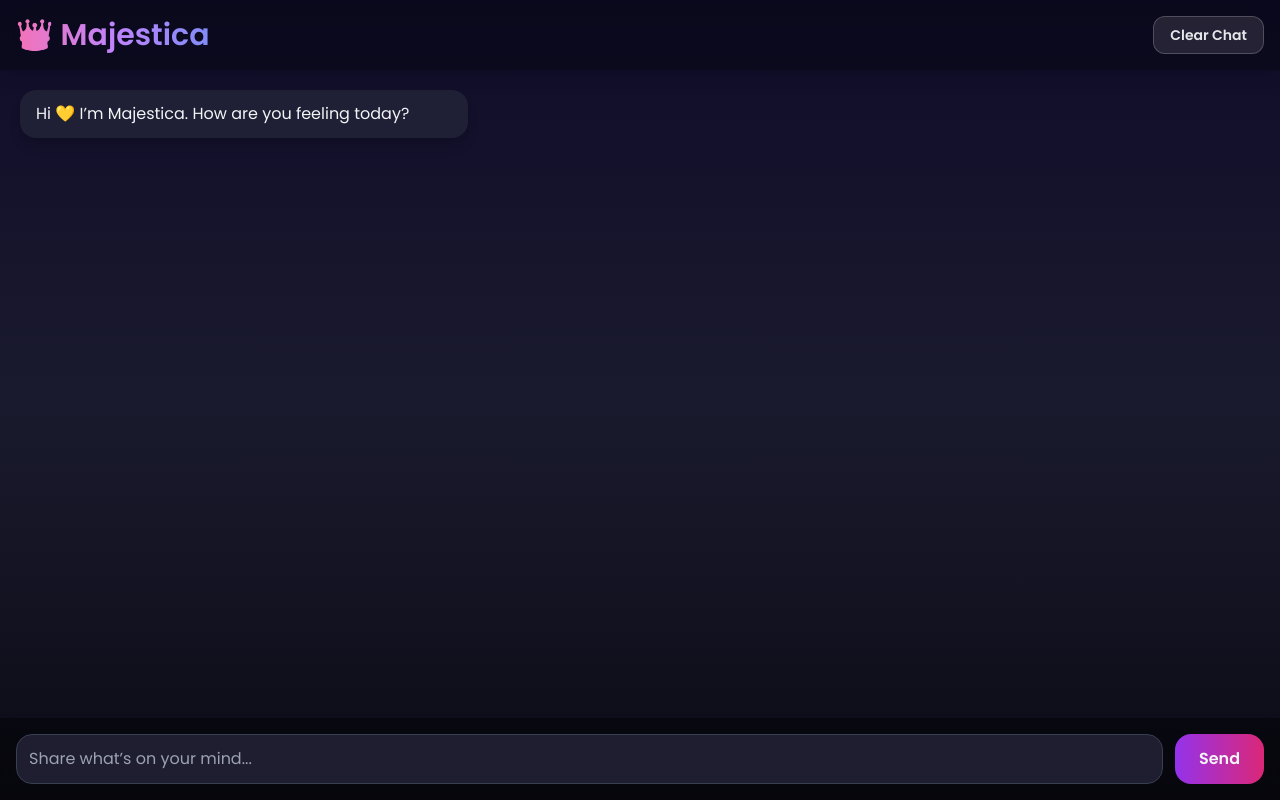
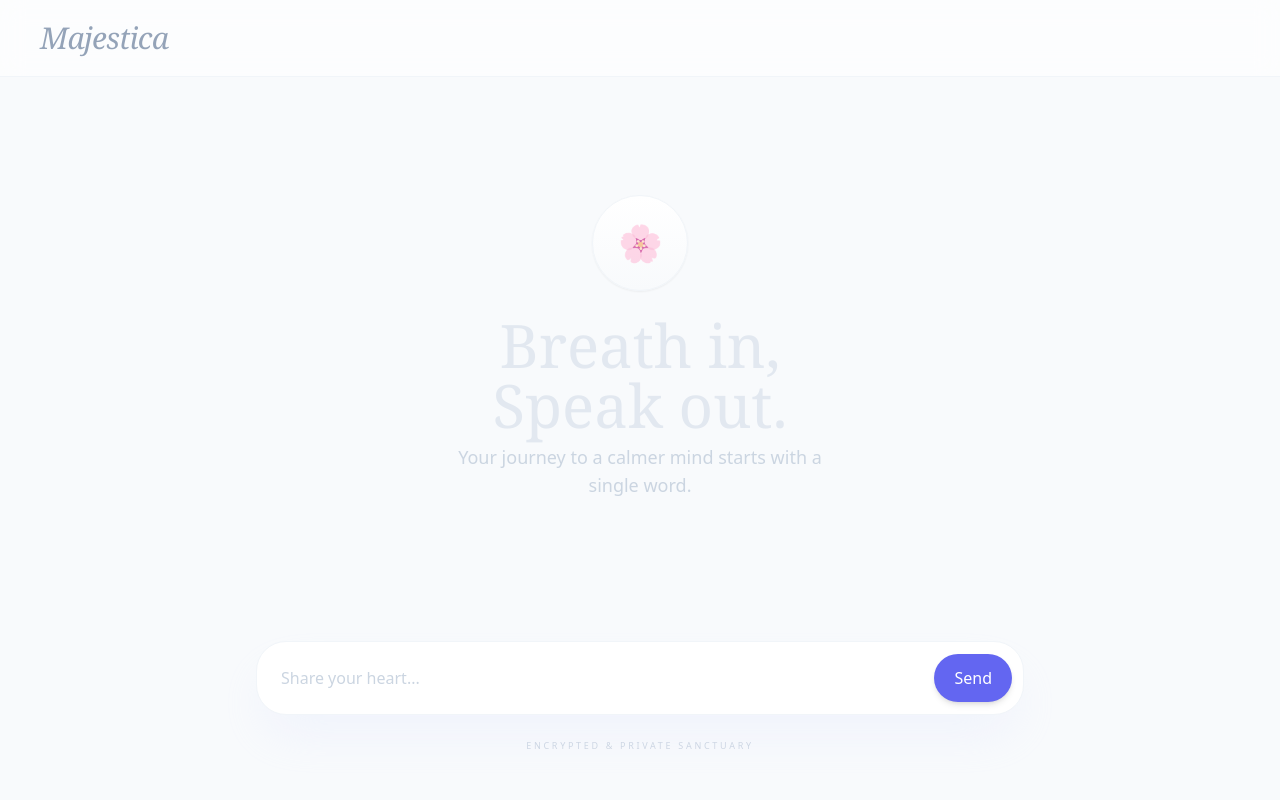
Before and after one commit to Baskar2028/Majestica-frontend, a React (Vite) app: page / in a window 1280 px wide. Built offline with nearby package versions, Linux system fonts and the light colour scheme.

Commit message:
Enhance chat functionality and UI elements
Refactor chat message handling and improve UI interactions.

```diff
--- a/src/App.jsx
+++ b/src/App.jsx
@@ -1,30 +1,25 @@
 import { useState, useRef, useEffect } from "react";
 
 export default function App() {
-
   // 🧠 Load saved chat
   const [messages, setMessages] = useState(() => {
     const saved = localStorage.getItem("majestica_chat");
-    return saved
-      ? JSON.parse(saved)
-      : [
-          {
-            role: "assistant",
-            content: "Hi 💛 I’m Majestica. How are you feeling today?",
-          },
-        ];
+    return saved ? JSON.parse(saved) : [];
   });
 
   const [input, setInput] = useState("");
   const [loading, setLoading] = useState(false);
   const chatRef = useRef(null);
 
-  // 🔥 Auto-scroll
+  // 🔥 Auto-scroll with smooth behavior
   useEffect(() => {
-    chatRef.current?.scrollTo(0, chatRef.current.scrollHeight);
-  }, [messages]);
+    chatRef.current?.scrollTo({
+      top: chatRef.current.scrollHeight,
+      behavior: "smooth",
+    });
+  }, [messages, loading]);
 
-  // 💾 Save chat
+  // 💾 Save chat to local storage
   useEffect(() => {
     localStorage.setItem("majestica_chat", JSON.stringify(messages));
   }, [messages]);
@@ -37,7 +32,7 @@ const sendMessage = async () => {
 
     setMessages(updated);
     setInput("");
-  setLoading(true); // ⭐ start typing indicator
+    setLoading(true);
 
     try {
       const res = await fetch("https://majestica-1.onrender.com/chat", {
@@ -49,97 +44,159 @@ const sendMessage = async () => {
       });
 
       const botMsg = await res.json();
-
       setMessages([...updated, botMsg]);
     } catch (err) {
-    console.error(err);
+      console.error("Connection Error:", err);
     } finally {
-    setLoading(false); // ⭐ stop typing indicator
+      setLoading(false);
     }
   };
 
-  // 🧹 Clear chat
-  const clearChat = () => {
-    const starter = [
-      {
-        role: "assistant",
-        content: "Hi 💛 I’m Majestica. How are you feeling today?",
-      },
-    ];
 
-    setMessages(starter);
+  // 1. Create a sub-component for the "Typing" effect
+const Typewriter = ({ text, speed = 30 }) => {
+  const [displayedText, setDisplayedText] = useState("");
+
+  useEffect(() => {
+    let i = 0;
+    const timer = setInterval(() => {
+      setDisplayedText((prev) => prev + text.charAt(i));
+      i++;
+      if (i >= text.length) clearInterval(timer);
+    }, speed);
+    return () => clearInterval(timer);
+  }, [text]);
+
+  return <span>{displayedText}</span>;
+};
+
+// 2. In your message mapping, use the Typewriter only for the LAST assistant message:
+{messages.map((msg, i) => (
+  <div key={i} className={`flex ${msg.role === "user" ? "justify-end" : "justify-start"}`}>
+    <div className={`max-w-[85%] px-6 py-4 rounded-[28px] ${msg.role === "user" ? "bg-indigo-500 text-white" : "bg-white text-slate-600"}`}>
+      {/* If it's the most recent bot message and not a user message, animate it */}
+      {msg.role === "assistant" && i === messages.length - 1 && !loading ? (
+        <Typewriter text={msg.content} />
+      ) : (
+        msg.content
+      )}
+    </div>
+  </div>
+))}
+
+
+
+  // 🧹 Restore Session (Returns the app to the starting Welcome UI)
+  const restoreSession = () => {
+    setMessages([]);
     localStorage.removeItem("majestica_chat");
   };
 
   return (
-    <div className="h-screen flex flex-col bg-gradient-to-b from-[#0f0c29] via-[#1a1a2e] to-[#0b0b15] text-gray-100">
+    <div className="h-screen flex flex-col bg-[#F8FAFC] text-slate-600 font-sans selection:bg-indigo-100">
 
-      {/* 👑 HEADER */}
-      <div className="p-4 flex justify-between items-center bg-black/30 backdrop-blur shadow-lg">
-
-        {/* Gradient Title */}
-        <h1 className="text-3xl font-bold bg-gradient-to-r from-pink-400 via-purple-400 to-indigo-400 bg-clip-text text-transparent">
-          👑 Majestica
+      {/* 👑 MINIMALIST HEADER */}
+      <header className="p-5 md:px-10 flex justify-between items-center bg-white/60 backdrop-blur-md sticky top-0 z-20 border-b border-slate-100">
+        <h1 className="text-2xl md:text-3xl font-serif italic text-slate-400 tracking-tight">
+          Majestica
         </h1>
 
-        {/* 🤍 Soft White Clear Button */}
+        {/* Restore button only shows when a chat is active (reverse logic) */}
+        {messages.length > 0 && (
           <button
-          onClick={clearChat}
-          className="px-4 py-2 rounded-xl bg-white/10 hover:bg-white/20 text-gray-200 hover:text-white transition text-sm font-semibold border border-white/20"
+            onClick={restoreSession}
+            className="text-[10px] md:text-xs uppercase tracking-[0.2em] font-bold text-slate-400 hover:text-indigo-500 transition-colors duration-300"
           >
-          Clear Chat
+            Restore Session
           </button>
+        )}
+      </header>
 
+      {/* 💬 MAIN DISPLAY AREA */}
+      <main
+        ref={chatRef}
+        className="flex-1 overflow-y-auto relative px-4 md:px-0"
+      >
+        <div className="max-w-3xl mx-auto h-full flex flex-col">
+
+          {/* ✨ STARTING UI (Visible initially and after Restore Session) */}
+          {messages.length === 0 ? (
+            <div className="flex-1 flex flex-col items-center justify-center text-center space-y-6 animate-in fade-in zoom-in duration-1000">
+              <div className="w-24 h-24 bg-gradient-to-b from-white to-slate-50 rounded-full flex items-center justify-center shadow-sm border border-slate-100">
+                <span className="text-4xl opacity-70 animate-pulse">🌸</span>
               </div>
-
-      {/* 💬 CHAT AREA */}
-     <div
-  ref={chatRef}
-  className="flex-1 overflow-y-auto p-5 space-y-4"
->
-
-  {/* 💬 Existing Messages */}
+              <div className="space-y-2">
+                <h2 className="text-4xl md:text-6xl font-serif text-slate-200 leading-tight">
+                  Breath in, <br /> Speak out.
+                </h2>
+                <p className="text-slate-300 font-light text-lg max-w-sm mx-auto">
+                  Your journey to a calmer mind starts with a single word.
+                </p>
+              </div>
+            </div>
+          ) : (
+            /* ACTIVE CONVERSATION AREA */
+            <div className="py-8 space-y-8">
               {messages.map((msg, i) => (
                 <div
                   key={i}
-      className={`max-w-md px-4 py-3 rounded-2xl shadow-lg ${
+                  className={`flex ${
+                    msg.role === "user" ? "justify-end" : "justify-start"
+                  } animate-in slide-in-from-bottom-2 duration-500`}
+                >
+                  <div
+                    className={`max-w-[85%] md:max-w-[75%] px-6 py-4 rounded-[28px] text-sm md:text-base leading-relaxed shadow-sm transition-all ${
                       msg.role === "user"
-          ? "ml-auto bg-gradient-to-r from-purple-600 to-pink-600"
-          : "bg-[#1f1f35]"
+                        ? "bg-indigo-500 text-white rounded-tr-none shadow-indigo-100"
+                        : "bg-white border border-slate-100 text-slate-600 rounded-tl-none"
                     }`}
                   >
                     {msg.content}
                   </div>
+                </div>
               ))}
 
-  {/* ✨ ADD THIS BELOW (Typing Indicator) */}
+              {/* TYPING INDICATOR */}
               {loading && (
-    <div className="bg-[#1f1f35] px-4 py-3 rounded-2xl w-fit animate-pulse">
-        Typing
+                <div className="flex justify-start animate-pulse">
+                  <div className="bg-white border border-slate-100 px-6 py-4 rounded-[28px] rounded-tl-none flex items-center gap-2">
+                    <span className="text-xs text-slate-300 font-medium tracking-widest uppercase">
+                      Majestica is reflecting
+                    </span>
+                    <span className="flex gap-1">
+                      <span className="w-1 h-1 bg-slate-300 rounded-full animate-bounce"></span>
+                      <span className="w-1 h-1 bg-slate-300 rounded-full animate-bounce [animation-delay:0.2s]"></span>
+                      <span className="w-1 h-1 bg-slate-300 rounded-full animate-bounce [animation-delay:0.4s]"></span>
+                    </span>
+                  </div>
                 </div>
               )}
+            </div>
+          )}
+        </div>
+      </main>
 
-</div>
-
-      {/* ✏️ INPUT AREA */}
-      <div className="p-4 bg-black/40 backdrop-blur flex gap-3">
-
+      {/* ✏️ INPUT FOOTER */}
+      <footer className="p-6 md:pb-12 bg-gradient-to-t from-[#F8FAFC] via-[#F8FAFC] to-transparent">
+        <div className="max-w-3xl mx-auto relative">
           <input
-          className="flex-1 p-3 rounded-2xl bg-[#1e1e30] border border-gray-700 outline-none focus:ring-2 focus:ring-purple-500"
+            className="w-full p-5 md:p-6 pr-20 md:pr-24 rounded-[30px] bg-white shadow-2xl shadow-indigo-100/40 border border-slate-100 outline-none focus:ring-4 focus:ring-indigo-50 transition-all text-slate-700 placeholder:text-slate-300 text-sm md:text-base"
             value={input}
             onChange={(e) => setInput(e.target.value)}
-          placeholder="Share what’s on your mind..."
+            placeholder="Share your heart..."
             onKeyDown={(e) => e.key === "Enter" && sendMessage()}
           />
-
           <button
             onClick={sendMessage}
-          className="px-6 rounded-2xl font-semibold bg-gradient-to-r from-purple-600 to-pink-600 hover:scale-105 transition"
+            className="absolute right-3 top-1/2 -translate-y-1/2 bg-indigo-500 text-white px-5 py-2 md:py-3 rounded-full font-medium hover:bg-indigo-600 transition-all shadow-md active:scale-95"
           >
             Send
           </button>
-
         </div>
+        <p className="text-center text-[9px] uppercase tracking-[0.3em] text-slate-300 mt-6">
+          Encrypted & Private Sanctuary
+        </p>
+      </footer>
     </div>
   );
 }
```
Lines whose indentation alone changed are shown as unchanged.
